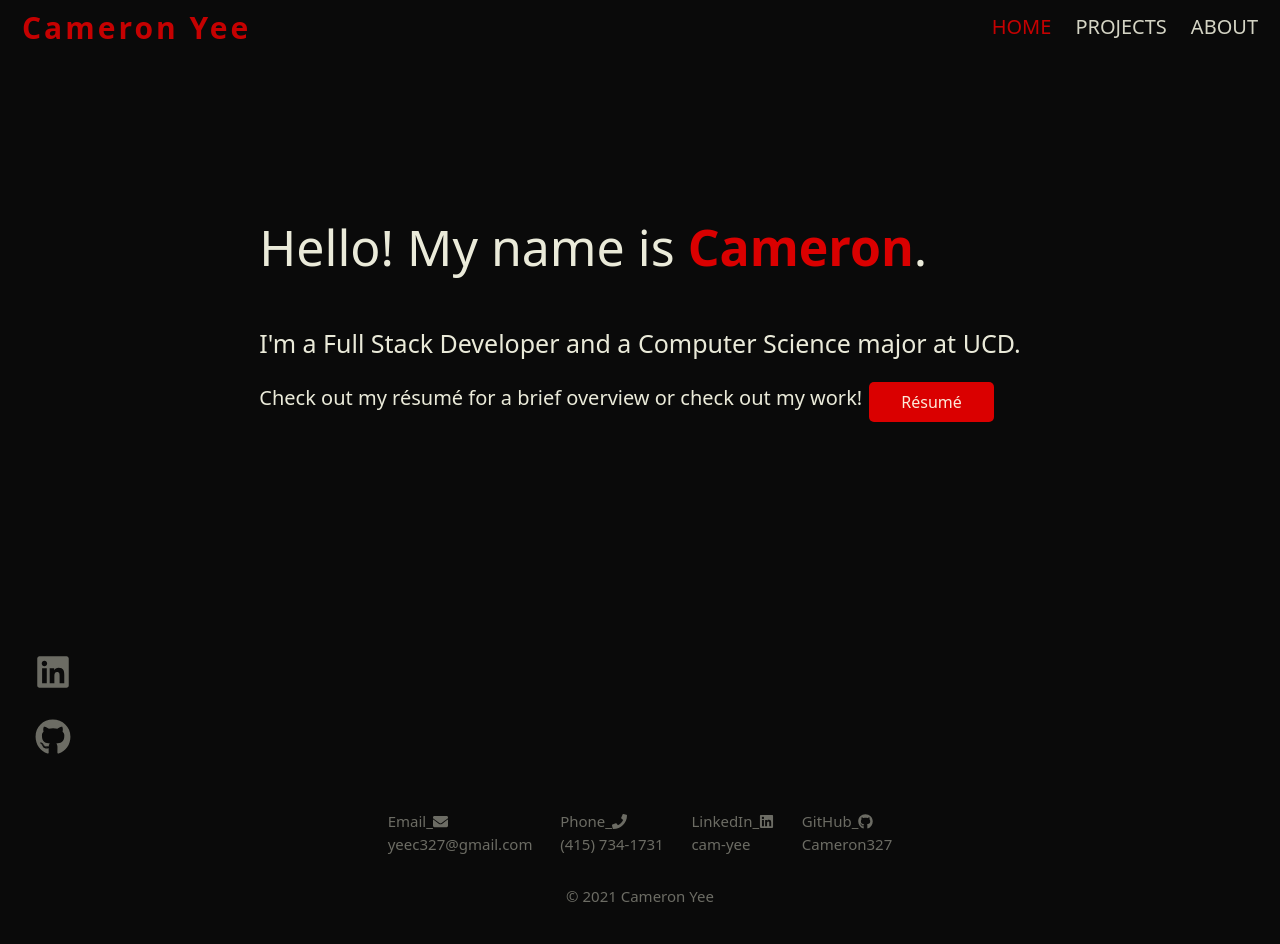
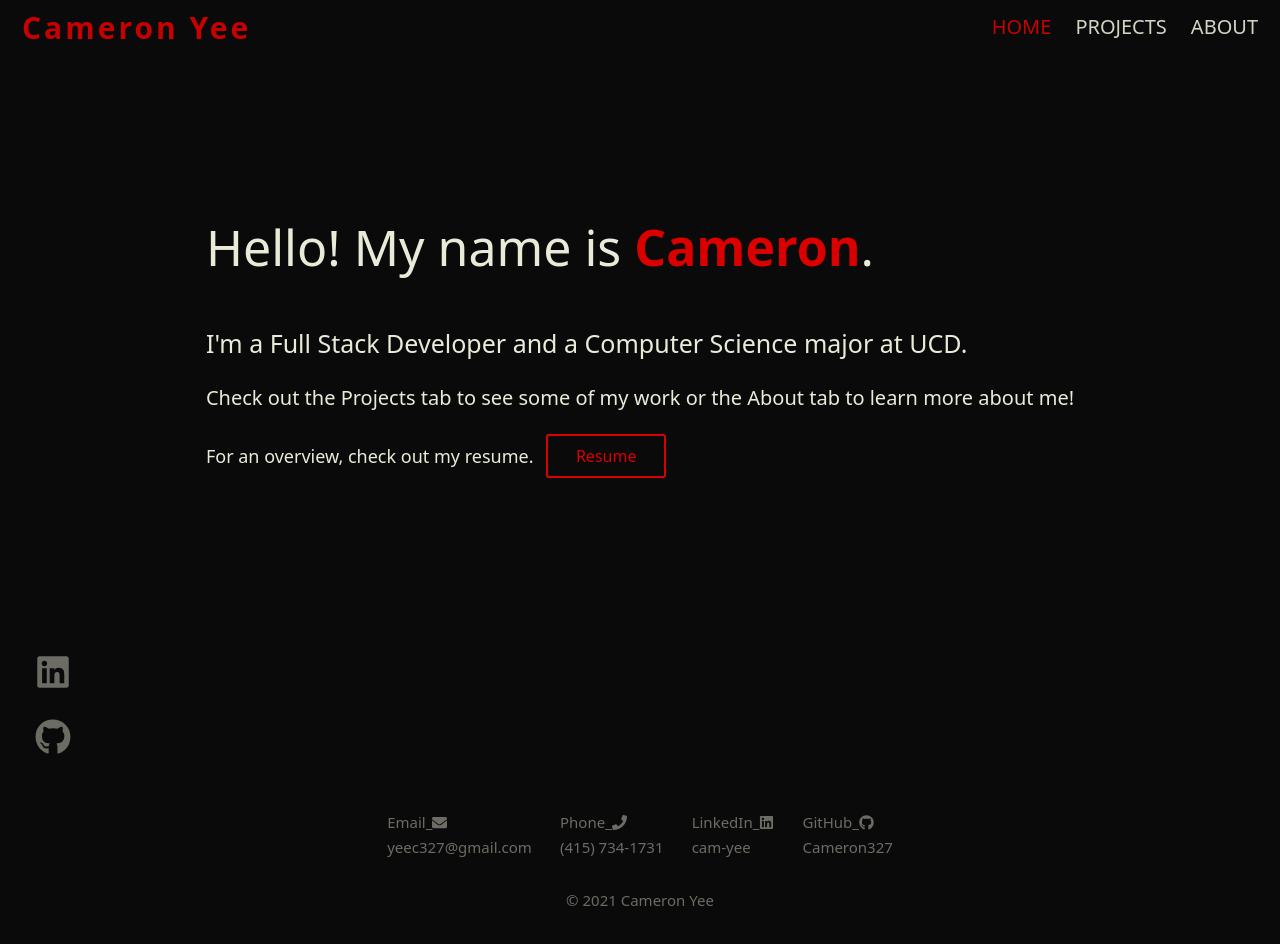
Before and after one commit to kyleyee20/kyle-yee, a React (Create React App) app: page / in a window 1280 px wide. Shown: the top 944 px of the page. Built offline with nearby package versions, Linux system fonts and the light colour scheme.

Commit message:
Inverted the colors of the resume button

```diff
--- a/src/index.css
+++ b/src/index.css
@@ -121,19 +121,26 @@ body, footer {
   position: relative;
   top: 60px;
 }
+.homePage .section h4 {
+  color: var(--text-white);
+  font-size: 18px;
+  position: relative;
+  top: 90px;
+}
 button {
-  background-color: var(--scarlett);
-  border: none;
-  border-radius: 5px;
-  color: var(--text-white);
-  padding: 8px 32px;
+  background-color: var(--main-background);
+  border-radius: 3px;
+  color: var(--scarlett);
+  border-width: 2px!important;
+  border-color: var(--scarlett);
+  padding: 8px 28px;
   margin-top: 4px;
   text-align: center;
   display: inline-block;
   font-size: 16px;
   position: relative;
-  left: 610px;
-  top: 25px;
+  left: 340px;
+  top: 50px;
 }
 
 /* Project.js */
@@ -230,6 +237,7 @@ Transition on the hover tag is for mouse in and transition in the regular tag is
 .footerSection .contactInfo .contact .info{
   @apply flex items-center justify-start;
   color: var(--contact-text);
+  padding: 1px;
 }
 .footerSection .copyright{
   color: var(--contact-text);
--- a/src/pages/Home.js
+++ b/src/pages/Home.js
@@ -30,22 +30,29 @@ function Home() {
             .
           </h2>
           <h3>
-            Check out my{" "}
+            Check out the{" "}
+            <NavLink to="/project">
+              <span className="hover-scarlett">Projects</span>
+            </NavLink>{" "}
+            tab to see some of my work or the{" "}
+            <NavLink to="/about">
+              <span className="hover-scarlett">About</span>
+            </NavLink>{" "}
+            tab to learn more about me!
+          </h3>
+          <h4>
+            For an overview, check out my{" "}
             <a href={resume} target="_blank" rel="noreferrer">
-              <span className="hover-scarlett">résumé</span>
-            </a>{" "}
-            for a brief overview or check out my{" "}
-            <NavLink to="/project">
-              <span className="hover-scarlett">work</span>
-            </NavLink>
-            !
-          </h3>
+              <span className="hover-scarlett">resume</span>
+            </a>
+            .
+          </h4>
           <a href={resume} target="_blank" rel="noreferrer">
-            <button>Résumé</button>
+            <button>Resume</button>
           </a>
         </section>
       </main>
-      <Footer/>
+      <Footer />
     </div>
   );
 }
```
